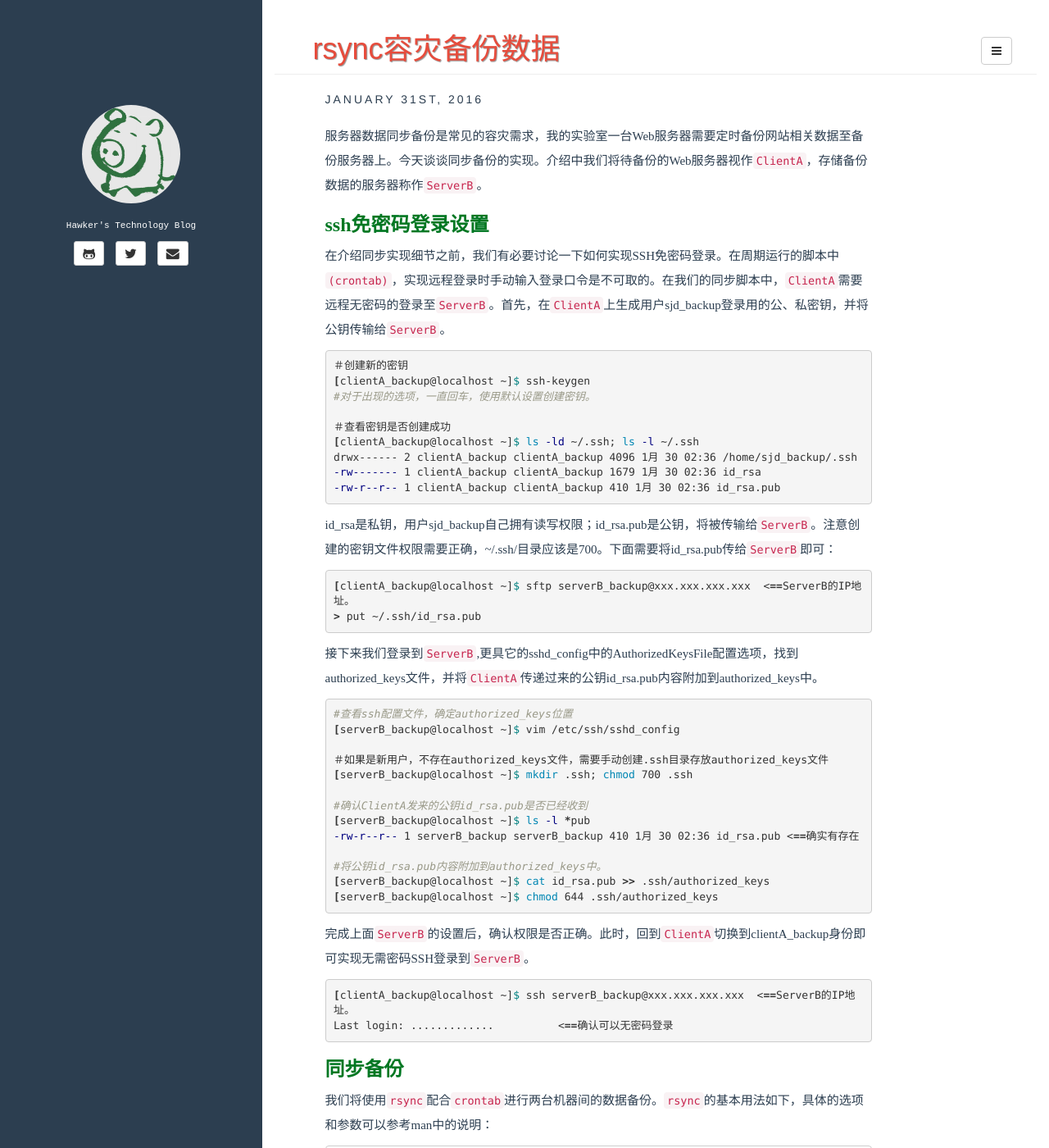
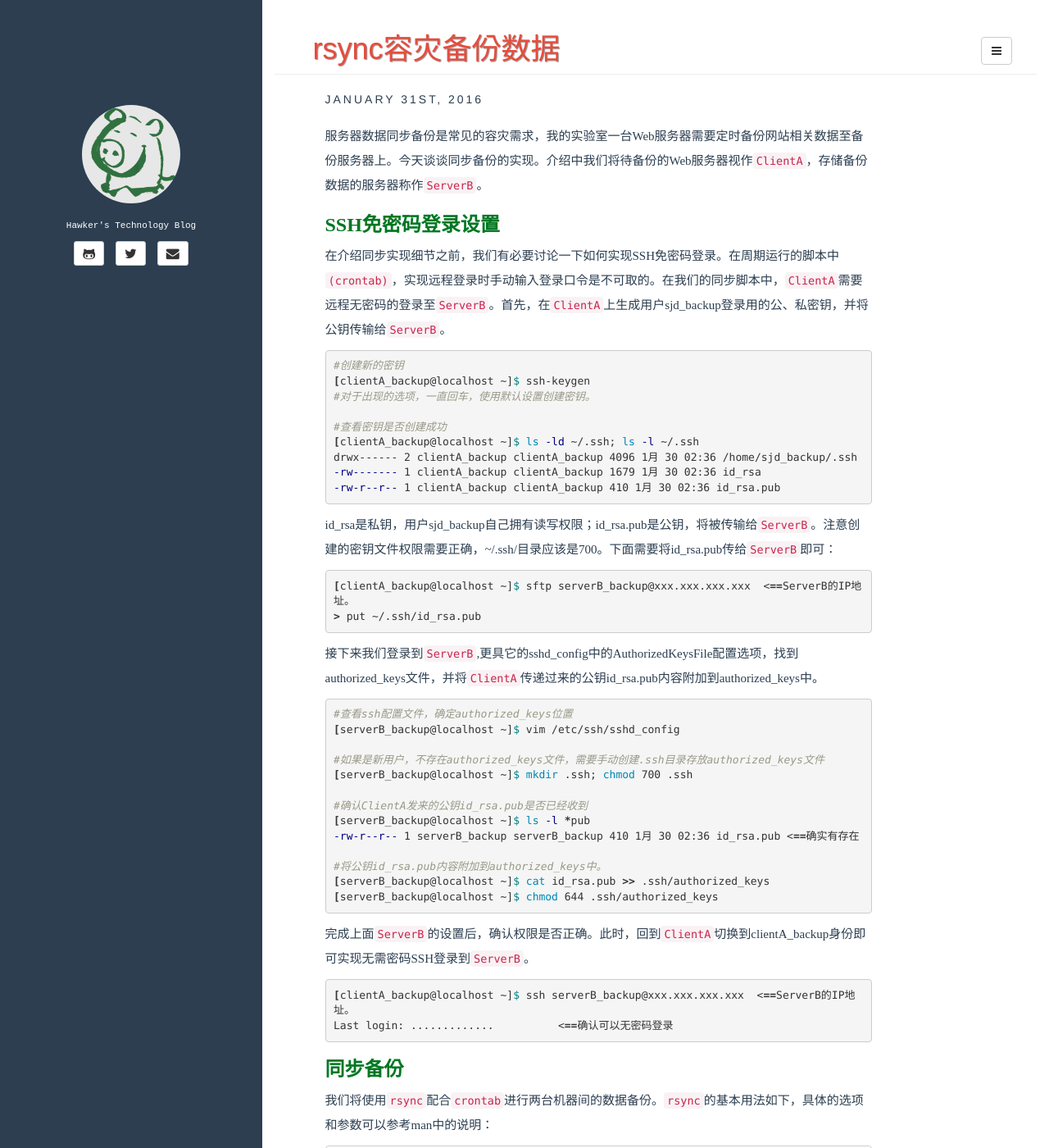
Before and after one commit to hawkxiang/hawkxiang.github.io, a Jekyll site: the page built from _posts/2016.1-31/2016-1-31-rsync-backup.md, in a window 1280 px wide and 1400 px high. Shown: the whole window at 82% size. Built offline with Jekyll 4.4.1, drawn with Linux system fonts in a browser that asks for light colours; comment, search, counter and statistics services are not loaded.

```diff
--- a/_posts/2016.1-31/2016-1-31-rsync-backup.md
+++ b/_posts/2016.1-31/2016-1-31-rsync-backup.md
@@ -12,16 +12,16 @@ tags:
 ---
 服务器数据同步备份是常见的容灾需求，我的实验室一台Web服务器需要定时备份网站相关数据至备份服务器上。今天谈谈同步备份的实现。介绍中我们将待备份的Web服务器视作`ClientA`，存储备份数据的服务器称作`ServerB`。
 
-###ssh免密码登录设置
+###SSH免密码登录设置
 
 在介绍同步实现细节之前，我们有必要讨论一下如何实现SSH免密码登录。在周期运行的脚本中`(crontab)`，实现远程登录时手动输入登录口令是不可取的。在我们的同步脚本中，`ClientA`需要远程无密码的登录至`ServerB`。首先，在`ClientA`上生成用户sjd_backup登录用的公、私密钥，并将公钥传输给`ServerB`。
 
 {% highlight bash %}
-＃创建新的密钥
+#创建新的密钥
 [clientA_backup@localhost ~]$ ssh-keygen
 #对于出现的选项，一直回车，使用默认设置创建密钥。
 
-＃查看密钥是否创建成功
+#查看密钥是否创建成功
 [clientA_backup@localhost ~]$ ls -ld ~/.ssh; ls -l ~/.ssh
 drwx------ 2 clientA_backup clientA_backup 4096 1月 30 02:36 /home/sjd_backup/.ssh
 -rw------- 1 clientA_backup clientA_backup 1679 1月 30 02:36 id_rsa
@@ -41,7 +41,7 @@ id_rsa是私钥，用户sjd_backup自己拥有读写权限；id_rsa.pub是公钥
 #查看ssh配置文件，确定authorized_keys位置
 [serverB_backup@localhost ~]$ vim /etc/ssh/sshd_config
 
-＃如果是新用户，不存在authorized_keys文件，需要手动创建.ssh目录存放authorized_keys文件
+#如果是新用户，不存在authorized_keys文件，需要手动创建.ssh目录存放authorized_keys文件
 [serverB_backup@localhost ~]$ mkdir .ssh; chmod 700 .ssh
 
 #确认ClientA发来的公钥id_rsa.pub是否已经收到
```
